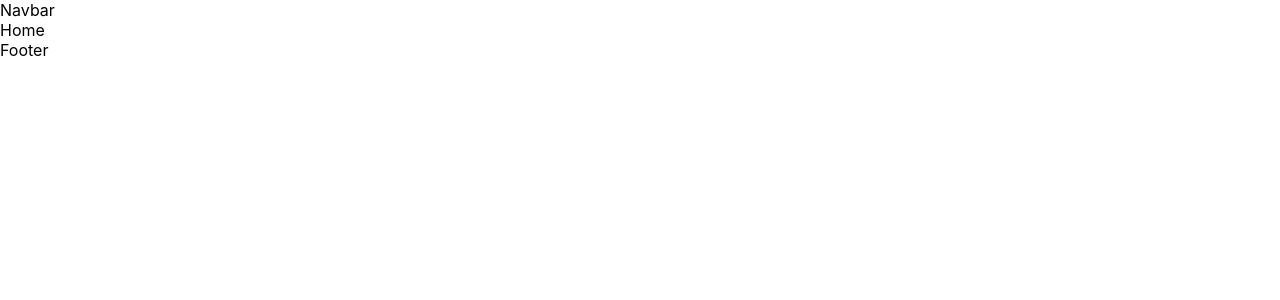
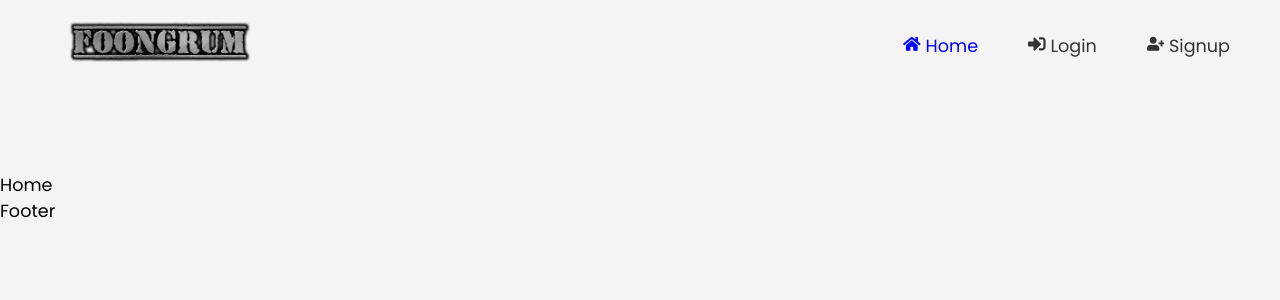
Before and after one commit to gggaryteo/project3-forum, a React (Create React App) app: page / in a window 1280 px wide. Shown: the top 300 px of the page. Built offline with nearby package versions, Linux system fonts and the light colour scheme.

Commit message:
styled navigation bar and added Navlink

```diff
--- a/package.json
+++ b/package.json
@@ -8,6 +8,7 @@
     "@testing-library/user-event": "^13.5.0",
     "react": "^18.2.0",
     "react-dom": "^18.2.0",
+    "react-icons": "^4.7.1",
     "react-router-dom": "^6.6.2",
     "react-scripts": "5.0.1",
     "web-vitals": "^2.1.4"
--- /dev/null
+++ b/src/Components/Navbar.css
@@ -0,0 +1,36 @@
+.navbar {
+  width: 100%;
+  padding: 30px 0;
+  box-sizing: border-box;
+  margin-bottom: 80px;
+}
+.navbar ul {
+  display: flex;
+  margin: 0 auto;
+  align-items: center;
+  justify-content: flex-end;
+}
+
+.navbar .logo {
+  font-weight: bold;
+  color: var(--heading-color);
+  letter-spacing: 1px;
+  display: flex;
+  align-items: center;
+  margin-right: auto;
+}
+.navbar .logo img {
+  margin-left: 70px;
+  width: 180px;
+  margin-top: -8px;
+}
+.navbar a {
+  color: #333;
+  text-decoration: none;
+  margin-right: 50px;
+}
+
+/* To style the NavLinks from react-router. */
+.navbar .links a.active {
+  color: blue;
+}
--- a/src/Components/Navbar.js
+++ b/src/Components/Navbar.js
@@ -1,9 +1,37 @@
+// styles and images
+import "./Navbar.css";
+import ProjectLogo from "../assets/Foongrum.png";
+
+
+// import React Packages
+import React from "react";
+import { NavLink } from "react-router-dom";
+import { FaHome, FaSignInAlt, FaUserPlus } from "react-icons/fa";
+
+
+
 function Navbar() {
+  return (
+    <div className="navbar">
+      <nav className="links">
 
-  return (
-      <div className="container">
-        Navbar
-      </div>
+        <ul>
+          <li className="logo">
+            <img src={ProjectLogo} alt="project-logo" />
+          </li>
+          <li>
+            <NavLink to="/"> <FaHome/> Home</NavLink>
+          </li>
+          <li>
+            <NavLink to="/login"> <FaSignInAlt/> Login</NavLink>
+          </li>
+          <li>
+            <NavLink to="/register"> <FaUserPlus/> Signup</NavLink>
+          </li>
+        </ul>
+
+      </nav>
+    </div>
   );
 }
 export default Navbar;
--- a/src/index.css
+++ b/src/index.css
@@ -1,13 +1,27 @@
-body {
-  margin: 0;
-  font-family: -apple-system, BlinkMacSystemFont, 'Segoe UI', 'Roboto', 'Oxygen',
-    'Ubuntu', 'Cantarell', 'Fira Sans', 'Droid Sans', 'Helvetica Neue',
-    sans-serif;
-  -webkit-font-smoothing: antialiased;
-  -moz-osx-font-smoothing: grayscale;
+@import url('https://fonts.googleapis.com/css2?family=Poppins:wght@100;200;300;400;500;600;700;800;900&display=swap');
+
+/* variables */
+:root {
+  --heading-color: #444;
+  --text-color: #999;
+  --primary-color: #54befb;
+  --highlight-color: #d13267;
+  --bg-color: #f4f4f4;
 }
 
-code {
-  font-family: source-code-pro, Menlo, Monaco, Consolas, 'Courier New',
-    monospace;
+/* base styles */
+body {
+  font-family: Poppins, sans-serif;
+  margin: 0;
+  font-size: 1.1em;
+  background: var(--bg-color);
 }
+
+ul, li, p, h1, h2, h3, h4 {
+  margin: 0;
+  padding: 0;
+}
+
+ul {
+  list-style-type: none;
+}
```
Also changed, not shown: src/assets/Foongrum.png (added), 1 other file (tests, documents, lock files or other folders).
